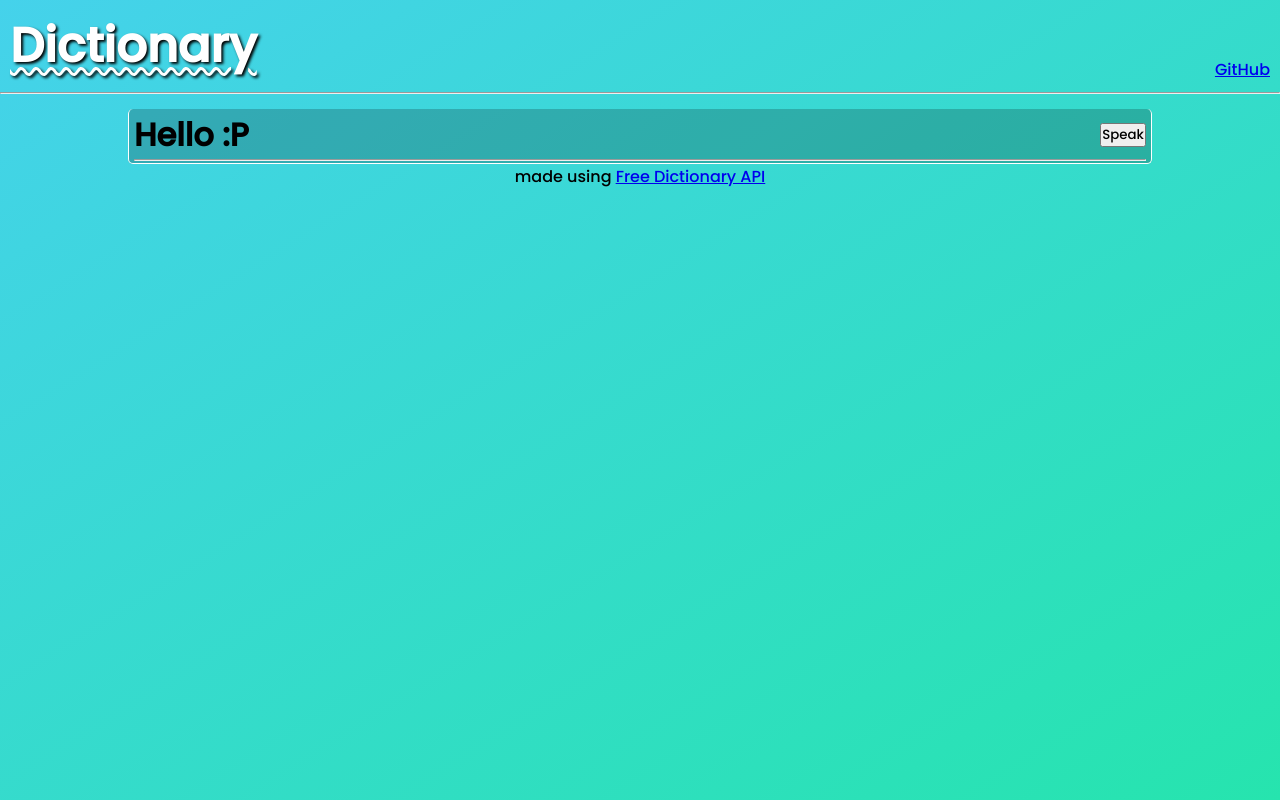
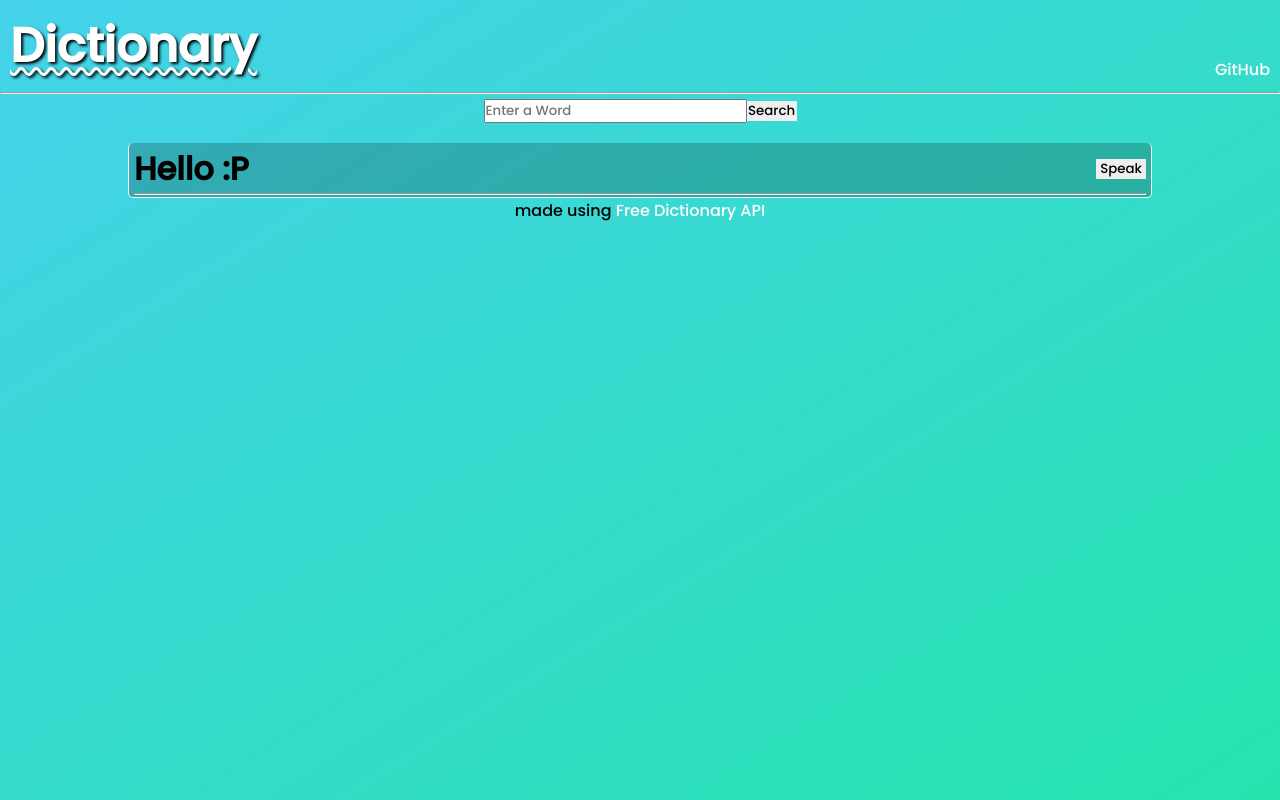
Before and after one commit to fluex4/Dictionary-Js, a plain HTML site: page test.html in a window 1280 px wide. Drawn offline with Linux system fonts and the light colour scheme.

Commit message:
added search and speak functionalit

```diff
--- a/app.js
+++ b/app.js
@@ -1,4 +1,4 @@
-
+let text = "Hello";
 Search=()=>{
     document.getElementById("content").innerHTML="";
     let val = document.getElementById("search").value;
@@ -6,7 +6,7 @@ Search=()=>{
     if( val=="")
      val="Dictionary";
     let url=`https://api.dictionaryapi.dev/api/v2/entries/en/${val}`;
-
+    text=val;
     fetch(url)
         .then((response)=>{
             return response.json();
@@ -57,3 +57,8 @@ Search=()=>{
             });}
         })
 }
+speak=()=>{
+    let utterance = new SpeechSynthesisUtterance(text);
+
+    window.speechSynthesis.speak(utterance);
+}
--- a/style.css
+++ b/style.css
@@ -77,3 +77,23 @@ p{
     width: 100%;
     text-align: center;
 }
+.bar{
+    padding: 5px;
+    width: 100%;
+    display: flex;
+    align-items: center;
+    justify-content: center;
+}
+button{
+    border: none;
+    max-width: 80px;
+    min-width: 50px;
+}
+a{
+    text-decoration: none;
+    color: white;
+}
+a:visited{
+    text-decoration: none;
+    color: white;
+}
--- a/test.html
+++ b/test.html
@@ -12,7 +12,10 @@
         <span class="github"><a href="https://github.com/fluex4">GitHub</a></span>
     </nav>
     <hr>
-
+    <div class="bar">
+        <input type="text" id="search" placeholder="Enter a Word">
+        <button onclick="Search()">Search</button>
+    </div>
     <div class="main">
         <div class="card">
             <div class="top">
```
